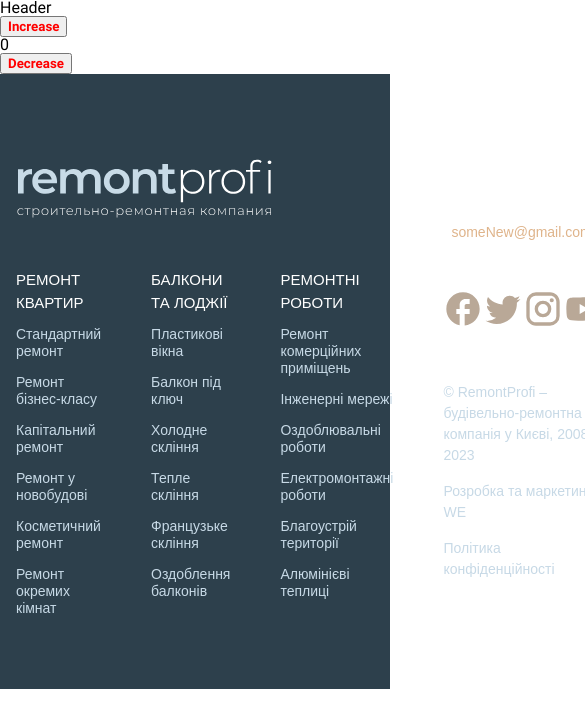
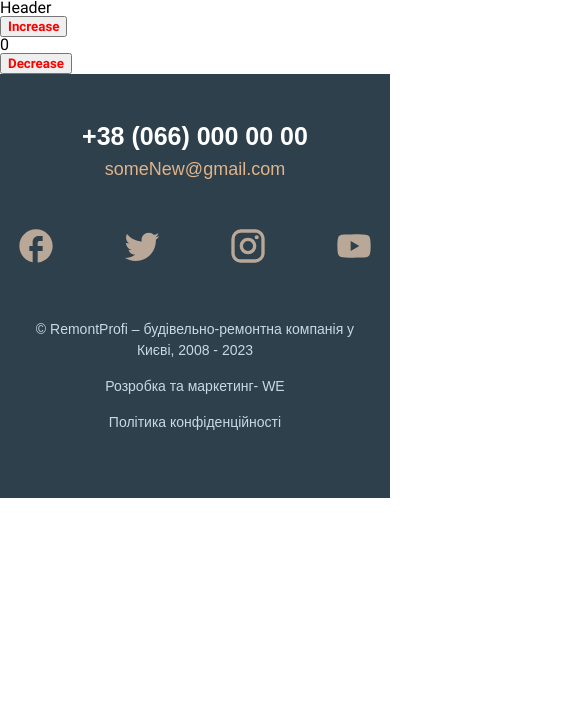
Before and after one commit to AntonKramarchuk/Kramax.com, a React (Create React App) app in the folder client/: page / in a window 390 px wide. Shown: the top 728 px of the page, 585 px wide, since content can reach past the window. Built offline with nearby package versions, Linux system fonts and the light colour scheme.

Commit message:
footer fin

```diff
--- a/client/src/components/Footer/ContactsFooter/ContactsFooter.jsx
+++ b/client/src/components/Footer/ContactsFooter/ContactsFooter.jsx
@@ -1,5 +1,5 @@
 import React from 'react';
-import {Box, Link as MaterialUILink, List, ListItemIcon, Typography} from "@mui/material";
+import {Box, Link as MaterialUILink, List, ListItemIcon, Typography, useMediaQuery} from "@mui/material";
 import FacebookOutlinedIcon from '@mui/icons-material/FacebookOutlined';
 import TwitterIcon from '@mui/icons-material/Twitter';
 import InstagramIcon from '@mui/icons-material/Instagram';
@@ -8,11 +8,15 @@ import {format} from 'date-fns'
 import {Link as RouterLink} from 'react-router-dom'
 import {styled} from '@mui/material/styles';
 
-const StyledTypography = styled(Typography)(() => ({
+const StyledTypography = styled(Typography)(({theme}) => ({
     color: '#C7D9E6',
     fontSize: '14px',
     fontWeight: '200',
     paddingBottom: '15px',
+    textAlign: 'center',
+    [theme.breakpoints.up('md')]: {
+        textAlign: 'left',
+    },
 }));
 const HoverStyledTypography = styled(StyledTypography)(() => ({
     '&:hover': {
@@ -21,11 +25,13 @@ const HoverStyledTypography = styled(StyledTypography)(() => ({
 }));
 
 function ContactsFooter() {
+    const isDesktop = useMediaQuery((theme) => theme.breakpoints.up('md'));
     return (
-        <Box component='div' sx={{display: 'flex', flexDirection: 'column', alignItems: 'flex-start'}}>
+        <Box component='div'
+             sx={{display: 'flex', flexDirection: 'column', alignItems: {xs: 'center', md: 'flex-start'}}}>
             <Typography variant="body1" component='span' sx={{
                 color: '#FFF',
-                fontSize: '20px',
+                fontSize: {xs: '25px', md: '20px'},
                 fontWeight: '600',
                 lineHeight: "24px",
                 "&:hover": {textDecoration: 'underline'}
@@ -35,9 +41,10 @@ function ContactsFooter() {
             </Typography>
             <Typography variant="body1" component='span' m={1} sx={{
                 color: '#DFB48B',
-                fontSize: '14px',
+                fontSize: {xs: '18px', md: '14px'},
                 fontWeight: '400',
                 lineHeight: "17px",
+                paddingTop: '5px',
                 "&:hover": {textDecoration: 'underline'}
             }}><MaterialUILink href="mailto:someNew@gmail.com" underline="none"
                                color="inherit">someNew@gmail.com</MaterialUILink>
@@ -54,9 +61,21 @@ function ContactsFooter() {
                                     rel="noopener noreferrer"><YouTubeIcon/></MaterialUILink>
                 </ListItemIcon>
             </List>
-            <Box component='div'>
+            <Box component='div' sx={{
+                display: 'flex',
+                flexDirection: 'column',
+                alignItems: {
+                    xs: 'center',
+                    md: 'flex-start'
+                },
+                justifyContent: {
+                    xs: 'center',
+                    md: 'flex-start'
+                }
+            }}>
                 <StyledTypography component='p'>
-                    © RemontProfi – будівельно-ремонтна <br/>компанія у Києві, 2008 - {format(new Date(), 'yyyy')}
+                    © RemontProfi – будівельно-ремонтна {isDesktop && <br/>}компанія у Києві, 2008
+                    - {format(new Date(), 'yyyy')}
                 </StyledTypography>
                 <HoverStyledTypography component='p'>
                     <MaterialUILink href='#' color="inherit" underline="none" target="_blank" rel="noopener noreferrer">Розробка
--- a/client/src/components/Footer/Footer.jsx
+++ b/client/src/components/Footer/Footer.jsx
@@ -11,12 +11,12 @@ function Footer() {
                 background: "#2D404C", color: 'text.secondary'
             }}>
                 <Container maxWidth="lg">
-                  <Box component="div" sx={{height:'100%',display: 'flex', alignItems:'center',justifyContent: 'space-between', padding:'50px 0'}}>
-                      <Box component="div" sx={{ display:'flex', flexDirection: 'column'}}>
+                  <Box component="div" sx={{height:'100%',display: 'flex', alignItems:'center',justifyContent: {xs:'center',md:'space-between'}, padding:'50px 0'}}>
+                      <Box component="div" sx={{ display:{xs:'none',md:'flex'}, flexDirection: 'column'}}>
                           <LogoFooter/>
                           <NavBarFooter/>
                       </Box>
-                      <Box component="div">
+                      <Box component="div" >
                           <ContactsFooter/>
                       </Box>
 
--- a/client/src/components/Footer/NavBarFooter/NavBarElement/NavBarElement.jsx
+++ b/client/src/components/Footer/NavBarFooter/NavBarElement/NavBarElement.jsx
@@ -4,7 +4,7 @@ import PropTypes from 'prop-types';
 function NavBarElement({title, list}) {
 
     return (
-        <Box component='div' sx={{display: 'flex', flexDirection: 'column',paddingRight:'50px'}}>
+        <Box component='div' sx={{display: 'flex', flexDirection: 'column',paddingRight:'70px'}}>
             <Typography variant="body1" component='span' sx={{color:'#FFF', fontSize: '15px', '&:hover': {
                     color:'#DFB48B',
                 }}}>
```
